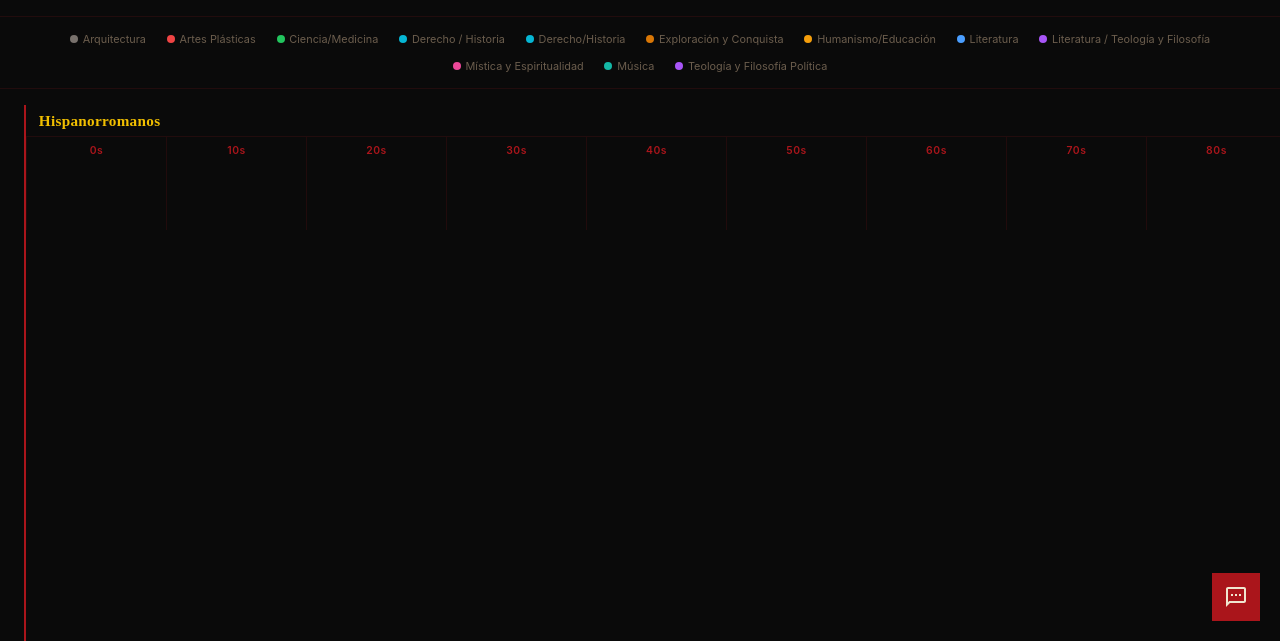
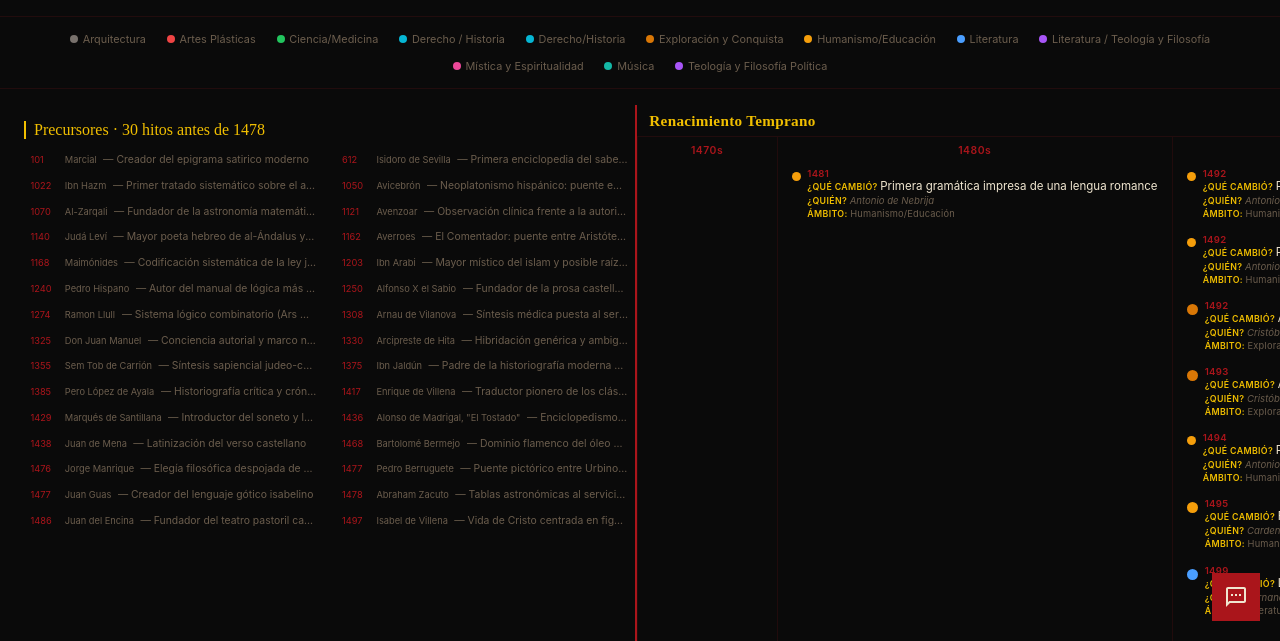
Before and after one commit to ivannabalon1/siglodeoro, a plain HTML site: page cronologia.html in a window 1280 px wide. Shown: the part 159-800 px from the top of the page. Drawn offline with Linux system fonts and the light colour scheme.

Commit message:
Optimize precursors compact grid + remove tier filter

```diff
--- a/cronologia.html
+++ b/cronologia.html
@@ -75,9 +75,15 @@ h1,h2,h3{font-family:'DM Serif Display',serif}
 .tooltip .tt-innov-label{font-size:.6rem;text-transform:uppercase;letter-spacing:.06em;color:var(--gold);margin-bottom:.2rem;font-weight:600}
 .tooltip .tt-innov{font-size:.78rem;color:var(--text);line-height:1.4}
 
-.prec-year{font-size:.58rem;color:var(--gold-dim)}
-.prec-title{font-size:.65rem;color:var(--text-dim);max-width:200px;white-space:nowrap;overflow:hidden;text-overflow:ellipsis}
-.prec-autor{font-size:.58rem;color:var(--text-muted)}
+.prec-section{padding:1rem 0;border-bottom:1px solid var(--border)}
+.prec-section-title{font-family:'DM Serif Display',serif;font-size:1rem;color:var(--gold);margin-bottom:.6rem;padding-left:.5rem;border-left:2px solid var(--gold)}
+.prec-grid{display:grid;grid-template-columns:repeat(auto-fill,minmax(220px,1fr));gap:.3rem .8rem}
+.prec-chip{display:flex;align-items:baseline;gap:.4rem;padding:.25rem .4rem;cursor:pointer;transition:background .15s}
+.prec-chip:hover{background:var(--bg3)}
+.prec-year{font-size:.58rem;color:var(--gold-dim);flex-shrink:0;min-width:28px}
+.prec-title{font-size:.65rem;color:var(--text-dim);white-space:nowrap;overflow:hidden;text-overflow:ellipsis}
+.prec-autor{font-size:.58rem;color:var(--text-muted);flex-shrink:0}
+@media(max-width:600px){.prec-grid{grid-template-columns:1fr}}
 
 footer{text-align:center;padding:1.5rem;color:var(--text-muted);font-size:.7rem;border-top:1px solid var(--border)}
 
@@ -221,15 +227,38 @@ function renderTimeline() {
 
   const filtered = DATA.filter(m => activeCategories.has(m.categoria) && activeTiers.has(String(m.tier)));
 
-  // Group by decade
+  // Split precursors from main timeline
+  const precursors = filtered.filter(m => m.is_precursor);
+  const main = filtered.filter(m => !m.is_precursor);
+
+  // Render compact precursors section
+  if (precursors.length > 0) {
+    const precSection = document.createElement('div');
+    precSection.className = 'prec-section';
+    let precHtml = `<div class="prec-section-title">Precursores · ${precursors.length} hitos antes de 1478</div><div class="prec-grid">`;
+    precursors.sort((a,b) => a.year - b.year).forEach(m => {
+      precHtml += `<div class="prec-chip" data-idx="${DATA.indexOf(m)}">
+        <span class="prec-year">${m.year}</span>
+        <span class="prec-autor">${escHtml(m.autor)}</span>
+        <span class="prec-title">— ${escHtml(m.innovacion || m.titulo)}</span>
+      </div>`;
+    });
+    precHtml += '</div>';
+    precSection.innerHTML = precHtml;
+    tl.appendChild(precSection);
+  }
+
+  // Group main entries by decade
   const byDecade = {};
-  filtered.forEach(m => {
+  main.forEach(m => {
     const dec = Math.floor(m.year / 10) * 10;
     if (!byDecade[dec]) byDecade[dec] = [];
     byDecade[dec].push(m);
   });
 
-  ERAS.forEach(era => {
+  // Only render eras that have main (non-precursor) content
+  const mainEras = ERAS.filter(era => era.start >= 1470);
+  mainEras.forEach(era => {
     const eraEl = document.createElement('div');
     eraEl.className = 'era';
     eraEl.innerHTML = `<div class="era-label">${era.label}</div><div class="decades"></div>`;
@@ -261,8 +290,8 @@ function renderTimeline() {
     tl.appendChild(eraEl);
   });
 
-  // Attach events
-  tl.querySelectorAll('.ms-item').forEach(el => {
+  // Attach events to both ms-items and prec-chips
+  tl.querySelectorAll('.ms-item, .prec-chip').forEach(el => {
     const idx = +el.dataset.idx;
     const m = DATA[idx];
     el.addEventListener('mouseenter', (e) => showTooltip(e, m));
```
